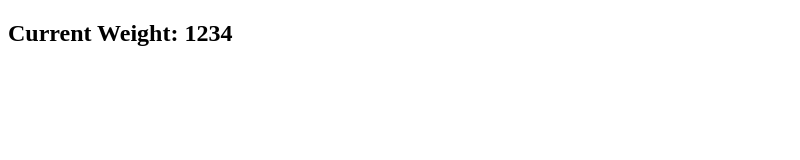
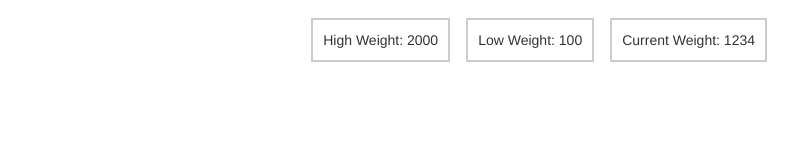
Before and after one commit to dconyers/BalerDisplay, an Electron app: page index.html in a window 800 px wide. Drawn offline with nearby package versions, Linux system fonts and the light colour scheme.

Commit message:
Added Low and Hight Weight. Made some minor GUI improvements

```diff
--- a/balerCtrl.js
+++ b/balerCtrl.js
@@ -10,4 +10,13 @@ angular
       return $scope.weight;
     }
 
+    $scope.getLowWeight = function() {
+      return 100;
+    }
+
+
+    $scope.getHighWeight = function() {
+      return 2000;
+    }
+
 });
--- /dev/null
+++ b/css/index.css
@@ -0,0 +1,8 @@
+.row > div {
+    margin-top:10px;
+    padding: 20px;
+    outline: 2px solid #ccc;
+    outline-offset: -10px;
+    -moz-outline-radius: 10px;
+    -webkit-outline-radius: 10px;
+ }
--- a/index.html
+++ b/index.html
@@ -1,24 +1,37 @@
 <!DOCTYPE html>
-<html ng-app="balerApp">
+<html lang="en" ng-app="balerApp">
   <head>
+    <link rel="stylesheet" href="./node_modules/bootstrap/dist/css/bootstrap.css">
+    <link rel="stylesheet" href="./node_modules/bootstrap/dist/css/bootstrap-theme.css">
+    <link rel="stylesheet" href="css/index.css">
+
+    <script type="text/javascript">
+        window.$ = window.jQuery = require("./node_modules/jquery/dist/jquery.js")
+    </script>
+    <script src="./index.js"></script>
+    <script src="./node_modules/bootstrap/dist/js/bootstrap.js"></script>
     <script src="./node_modules/angular/angular.js"></script>
-    <script type="text/javascript" src="./balerCtrl.js">
-    </script>
+    <script type="text/javascript" src="./balerCtrl.js"></script>
 
-    <meta charset="UTF-8">
+    <meta charset="UTF-8" name="viewport" content="user-scalable=no">
     <title>Hello World!</title>
   </head>
-  <!-- <body>
-    <div ng-controller="TodoCtrl">
-      {{totalTodos}}
-  </div> -->
+  <body>
+    <div class="container">
+      <div class="row">
+        <div id="balerWeight" ng-controller="BalerCtrl" class="col-md-1 pull-right">
+          <div> Current Weight: {{getWeight()}} </div>
+        </div>
 
-  <div>
-    <div id="balerWeight" ng-controller="BalerCtrl">
-        <h2> Current Weight: {{getWeight()}} </h2>
+        <div id="balerLowWeight" ng-controller="BalerCtrl" class="col-md-1 pull-right">
+          <div> Low Weight: {{getLowWeight()}} </div>
+        </div>
+
+        <div id="balerHighWeight" ng-controller="BalerCtrl" class="col-md-1 pull-right">
+          <div> High Weight: {{getHighWeight()}} </div>
+        </div>
+
+      </div>
     </div>
-</div>
-
-<script src="./index.js"></script>
-</body>
+  </body>
 </html>
--- a/main.js
+++ b/main.js
@@ -22,7 +22,7 @@ app.on('window-all-closed', function() {
 app.on('ready', function() {
   // Create the browser window.
   mainWindow = new BrowserWindow({
-    frame: false,
+    frame: true,
     resizable: false,
     width: 800,
     height: 480});
--- a/package.json
+++ b/package.json
@@ -12,5 +12,9 @@
   "devDependencies": {
     "angular": "^1.5.0",
     "electron-prebuilt": "^0.36.7"
+  },
+  "dependencies": {
+    "bootstrap": "^3.3.6",
+    "jquery": "^2.2.1"
   }
 }
```
Also changed, not shown: 1 other file.
